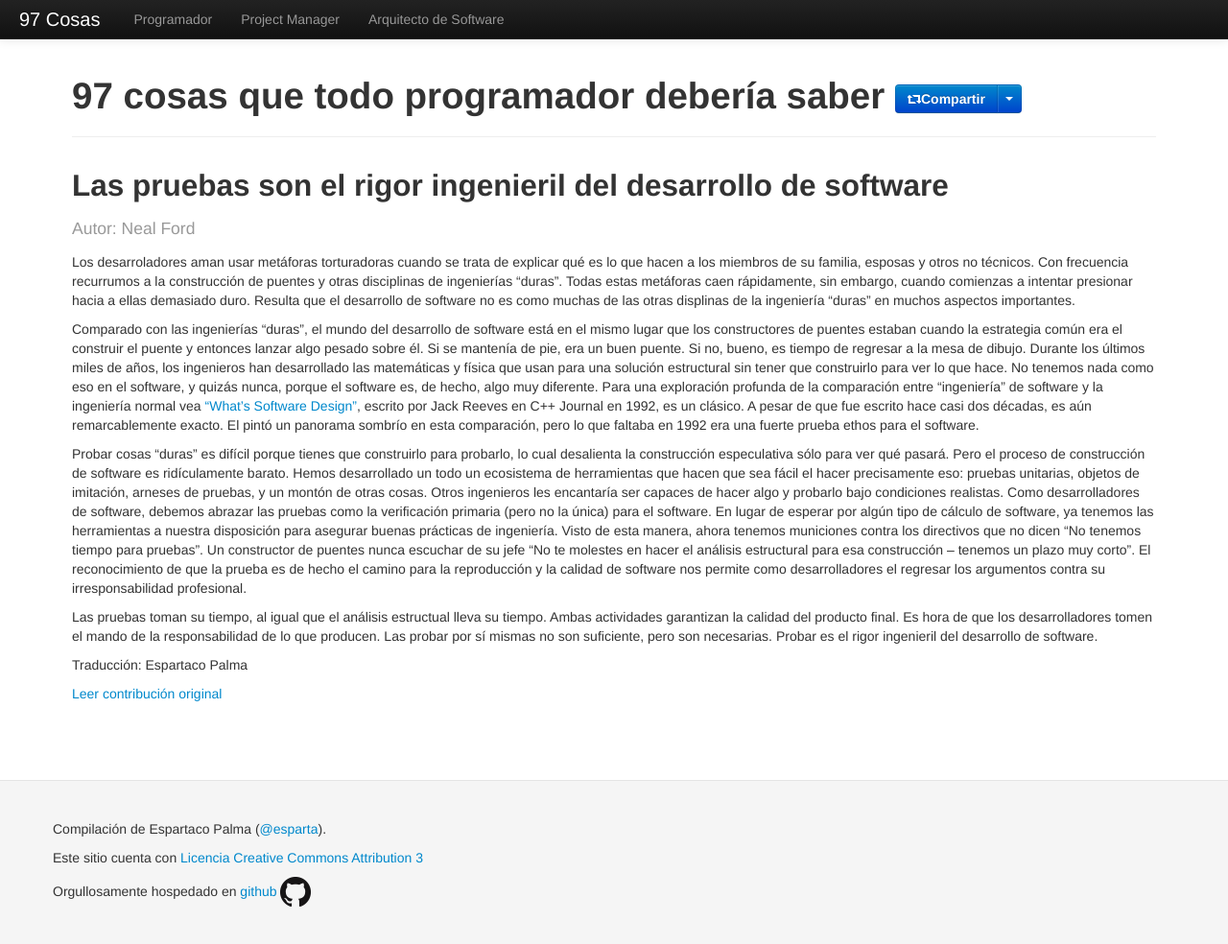
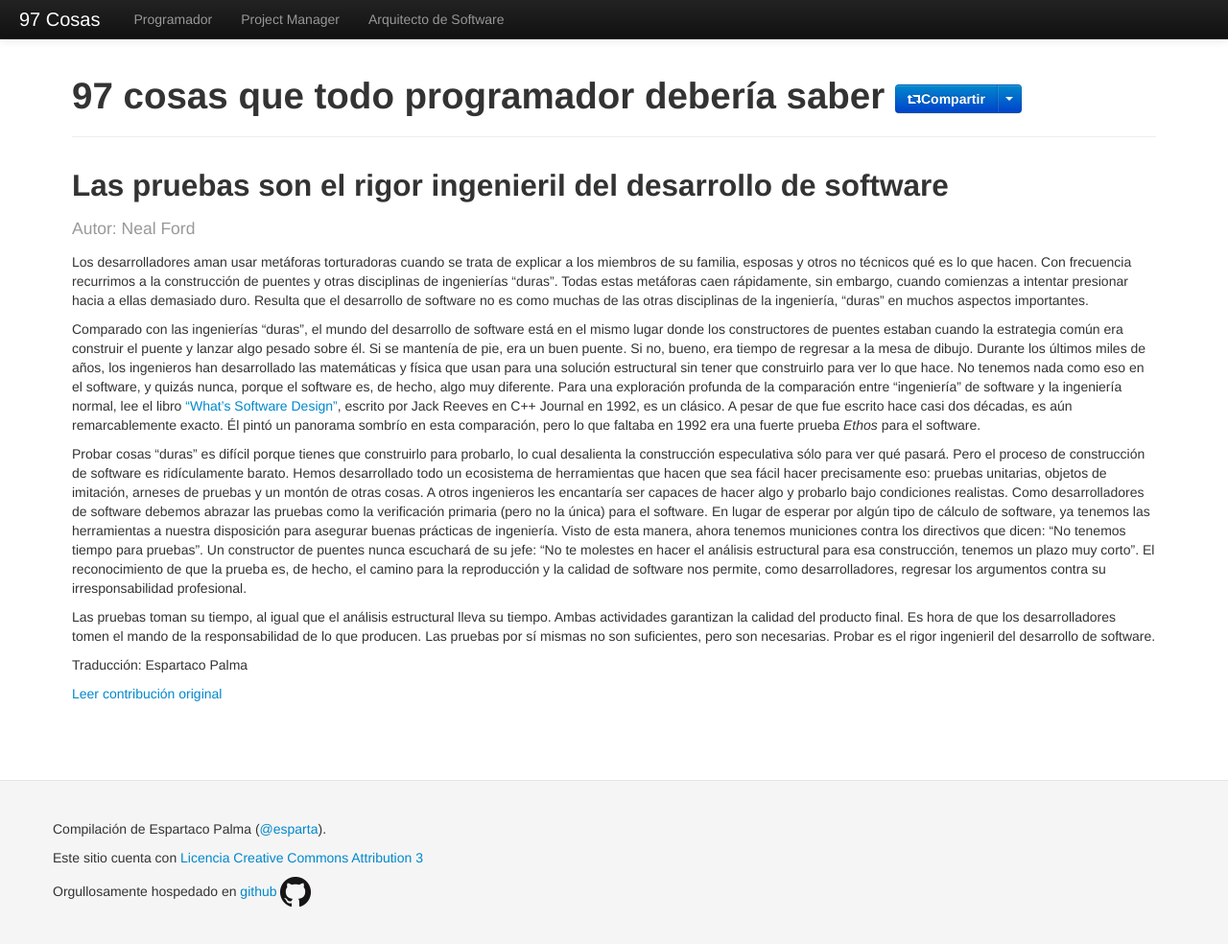
Before and after one commit to esparta/97cosas, a Jekyll site: the page built from programador/pruebas-son-rigor-ingenieril.md, in a window 1280 px wide and 986 px high. Shown: the whole window at 96% size. Built offline with Jekyll 4.4.1, drawn with Linux system fonts in a browser that asks for light colours; comment, search, counter and statistics services are not loaded.

Commit message:
Spelling corrections on pruebas-son-rigor-ingenieril

```diff
--- a/programador/pruebas-son-rigor-ingenieril.md
+++ b/programador/pruebas-son-rigor-ingenieril.md
@@ -7,56 +7,57 @@ translator: Espartaco Palma
 original: http://programmer.97things.oreilly.com/wiki/index.php/Testing_Is_the_Engineering_Rigor_of_Software_Development
 ---
 
-Los desarroladores aman usar metáforas torturadoras cuando se trata de
-explicar qué es lo que hacen a los miembros de su familia, esposas y
-otros no técnicos. Con frecuencia recurrumos a la construcción de
-puentes y otras disciplinas de ingenierías "duras". Todas estas
-metáforas caen rápidamente, sin embargo, cuando comienzas a intentar
-presionar hacia a ellas demasiado duro. Resulta que el desarrollo de
-software no es como muchas de las otras displinas de la ingeniería
-"duras" en muchos aspectos importantes.
+Los desarrolladores aman usar metáforas torturadoras cuando se trata de
+explicar a los miembros de su familia, esposas y otros no técnicos qué
+es lo que hacen. Con frecuencia recurrimos a la construcción de puentes
+y otras disciplinas de ingenierías “duras”. Todas estas metáforas caen
+rápidamente, sin embargo, cuando comienzas a intentar presionar hacia a
+ellas demasiado duro. Resulta que el desarrollo de software no es como
+muchas de las otras disciplinas de la ingeniería, “duras” en muchos
+aspectos importantes.
 
-Comparado con las ingenierías "duras", el mundo del desarrollo de
-software está en el mismo lugar que los constructores de puentes estaban
-cuando la estrategia común era el construir el puente y entonces lanzar
-algo pesado sobre él. Si se mantenía de pie, era un buen puente. Si no,
-bueno, es tiempo de regresar a la mesa de dibujo. Durante los últimos
+Comparado con las ingenierías “duras”, el mundo del desarrollo de
+software está en el mismo lugar donde los constructores de puentes
+estaban cuando la estrategia común era construir el puente y lanzar algo
+pesado sobre él. Si se mantenía de pie, era un buen puente. Si no,
+bueno, era tiempo de regresar a la mesa de dibujo. Durante los últimos
 miles de años, los ingenieros han desarrollado las matemáticas y física
 que usan para una solución estructural sin tener que construirlo para
 ver lo que hace. No tenemos nada como eso en el software, y quizás
 nunca, porque el software es, de hecho, algo muy diferente. Para una
-exploración profunda de la comparación entre "ingeniería" de software y
-la ingeniería normal vea ["What's Software Design"][1], escrito por Jack
-Reeves en C++ Journal en 1992, es un clásico. A pesar de que fue escrito
-hace casi dos décadas, es aún remarcablemente exacto. El pintó un
-panorama sombrío en esta comparación, pero lo que faltaba en 1992 era
-una fuerte prueba ethos para el software.
+exploración profunda de la comparación entre “ingeniería” de software y
+la ingeniería normal, lee el libro ["What's Software Design"][1],
+escrito por Jack Reeves en C++ Journal en 1992, es un clásico. A pesar
+de que fue escrito hace casi dos décadas, es aún remarcablemente exacto.
+Él pintó un panorama sombrío en esta comparación, pero lo que faltaba en
+1992 era una fuerte prueba _Ethos_ para el software.
 
-Probar cosas "duras" es difícil porque tienes que construirlo para
+Probar cosas “duras” es difícil porque tienes que construirlo para
 probarlo, lo cual desalienta la construcción especulativa sólo para ver
 qué pasará. Pero el proceso de construcción de software es ridículamente
-barato. Hemos desarrollado un todo un ecosistema de herramientas que
-hacen que sea fácil el hacer precisamente eso: pruebas unitarias,
-objetos de imitación, arneses de pruebas, y un montón de otras cosas.
-Otros ingenieros les encantaría ser capaces de hacer algo y probarlo
-bajo condiciones realistas. Como desarrolladores de software, debemos
-abrazar las pruebas como la verificación primaria (pero no la única)
-para el software. En lugar de esperar por algún tipo de cálculo de
-software, ya tenemos las herramientas a nuestra disposición para
-asegurar buenas prácticas de ingeniería. Visto de esta manera, ahora
-tenemos municiones contra los directivos que no dicen "No tenemos tiempo
-para pruebas". Un constructor de puentes nunca escuchar de su jefe "No
-te molestes en hacer el análisis estructural para esa construcción --
-tenemos un plazo muy corto". El reconocimiento de que la prueba es de
-hecho el camino para la reproducción y la calidad de software nos
-permite como desarrolladores el regresar los argumentos contra su
-irresponsabilidad profesional.
+barato. Hemos desarrollado todo un ecosistema de herramientas que hacen
+que sea fácil hacer precisamente eso: pruebas unitarias, objetos de
+imitación, arneses de pruebas y un montón de otras cosas. A otros
+ingenieros les encantaría ser capaces de hacer algo y probarlo bajo
+condiciones realistas. Como desarrolladores de software debemos abrazar
+las pruebas como la verificación primaria (pero no la única) para el
+software. En lugar de esperar por algún tipo de cálculo de software, ya
+tenemos las herramientas a nuestra disposición para asegurar buenas
+prácticas de ingeniería. Visto de esta manera, ahora tenemos municiones
+contra los directivos que dicen: “No tenemos tiempo para pruebas”. Un
+constructor de puentes nunca escuchará de su jefe: “No te molestes en
+hacer el análisis estructural para esa construcción, tenemos un plazo
+muy corto”. El reconocimiento de que la prueba es, de hecho, el camino
+para la reproducción y la calidad de software nos permite, como
+desarrolladores, regresar los argumentos contra su irresponsabilidad
+profesional.
 
-Las pruebas toman su tiempo, al igual que el análisis estructual lleva
+Las pruebas toman su tiempo, al igual que el análisis estructural lleva
 su tiempo. Ambas actividades garantizan la calidad del producto final.
 Es hora de que los desarrolladores tomen el mando de la responsabilidad
-de lo que producen. Las probar por sí mismas no son suficiente, pero son
-necesarias. Probar es el rigor ingenieril del desarrollo de software.
+de lo que producen. Las pruebas por sí mismas no son suficientes, pero
+son necesarias. Probar es el rigor ingenieril del desarrollo de
+software.
 
 
 [1]: http://www.developerdotstar.com/mag/articles/reeves_design.html
```
